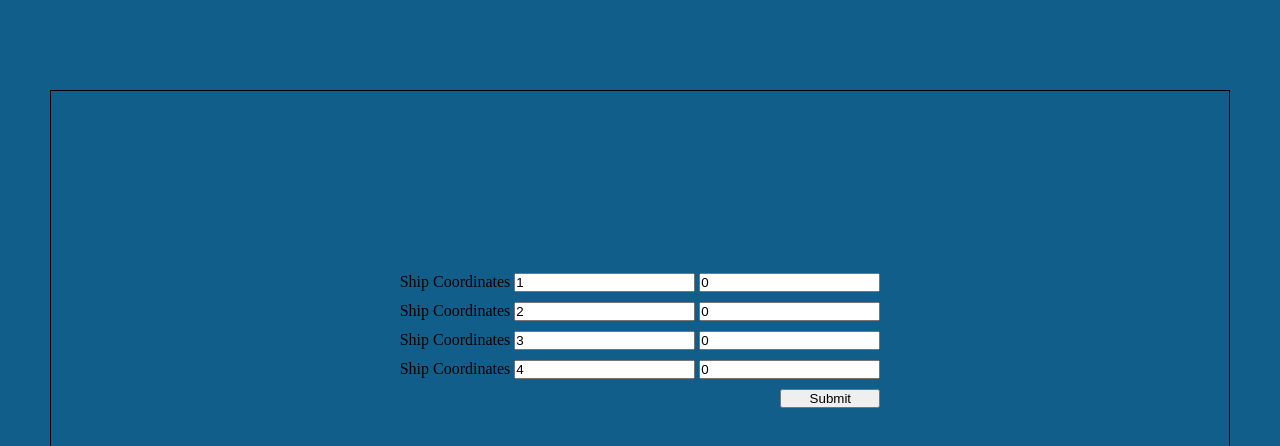
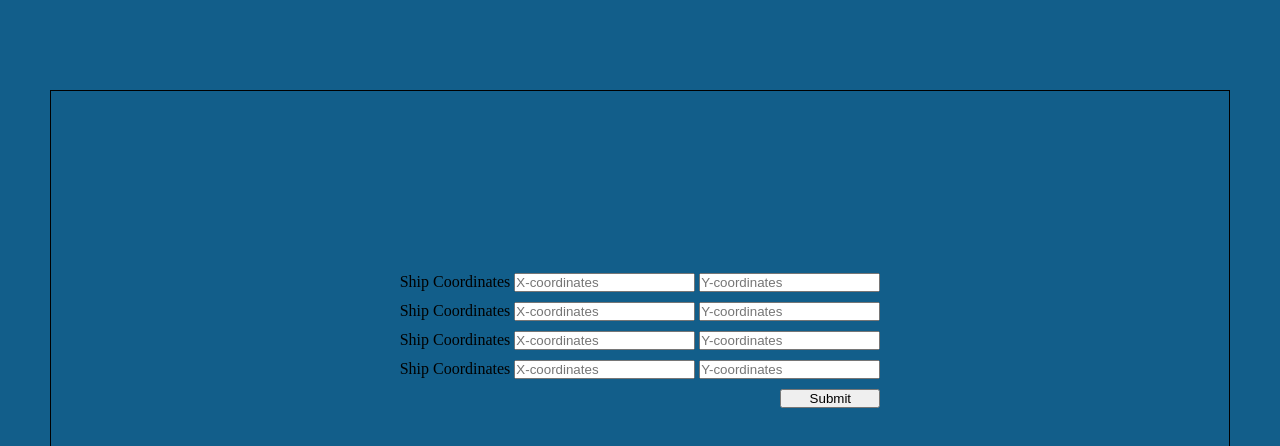
Before and after one commit to Junior4144/Battleship, a website built with webpack: page src/template.html in a window 1280 px wide. Shown: the part 120-566 px from the top of the page. Built offline with nearby package versions, Linux system fonts and the light colour scheme.

Commit message:
clean up

```diff
--- a/src/Player.js
+++ b/src/Player.js
@@ -77,10 +77,10 @@
         for(let j = 0; j < 10; j++){
             const cell = document.createElement('div');
 
-            if(gameBoard.getIndex(i,j) instanceof Ship){
-                //Showcases ship - to be removed
-                cell.textContent = "S"
-            }
+            // if(gameBoard.getIndex(i,j) instanceof Ship){
+            //     //Showcases ship - to be removed
+            //     cell.textContent = "S"
+            // }
 
             cell.addEventListener('click', () =>{
                 //a condition that doesn activate game() if
--- a/src/endScreen.js
+++ b/src/endScreen.js
@@ -14,7 +14,7 @@ function endScreen(winner){
 
     const title = document.createElement('div');
     title.classList.add('end-title');
-    title.textContent = `The Winner is ${winner}`
+    title.textContent = `The Winner is the ${winner}`
 
     end_title_container.appendChild(title);
 
--- a/src/template.html
+++ b/src/template.html
@@ -17,28 +17,28 @@
             <form>
                 <div class="ship-5-container">
                     <label for="ship-5">Ship Coordinates</label>
-                    <input value = "1" type="text" id="x-ship-5" placeholder="X-coordinates" required pattern="[0-9]">
-                    <input value = "0" type="text" id="y-ship-5" placeholder="Y-coordinates" required pattern="[0-5]">
+                    <input type="text" id="x-ship-5" placeholder="X-coordinates" required pattern="[0-9]">
+                    <input type="text" id="y-ship-5" placeholder="Y-coordinates" required pattern="[0-5]">
 
 
                 </div>
                 <div class="ship-4-container">
                     <label for="ship-4">Ship Coordinates</label>
-                    <input value = "2" type="text" id="x-ship-4" placeholder="X-coordinates" required pattern="[0-9]">
-                    <input value = "0"type="text" id="y-ship-4" placeholder="Y-coordinates" required pattern="[0-6]">
+                    <input type="text" id="x-ship-4" placeholder="X-coordinates" required pattern="[0-9]">
+                    <input type="text" id="y-ship-4" placeholder="Y-coordinates" required pattern="[0-6]">
 
 
                 </div>
                 <div class="ship-3-container">
                     <label for="ship-3">Ship Coordinates</label>
-                    <input value = "3" type="text" id="x-ship-3" placeholder="X-coordinates" required pattern="[0-9]">
-                    <input value = "0" type="text" id="y-ship-3" placeholder="Y-coordinates" required pattern="[0-7]">
+                    <input type="text" id="x-ship-3" placeholder="X-coordinates" required pattern="[0-9]">
+                    <input type="text" id="y-ship-3" placeholder="Y-coordinates" required pattern="[0-7]">
 
                 </div>
                 <div class="ship-2-container">
                     <label for="ship-2">Ship Coordinates</label>
-                    <input value = "4" type="text" id="x-ship-2" placeholder="X-coordinates" required pattern="[0-9]">
-                    <input value = "0" type="text" id="y-ship-2" placeholder="Y-coordinates" required pattern="[0-8]">
+                    <input type="text" id="x-ship-2" placeholder="X-coordinates" required pattern="[0-9]">
+                    <input type="text" id="y-ship-2" placeholder="Y-coordinates" required pattern="[0-8]">
 
 
                 </div>
```
